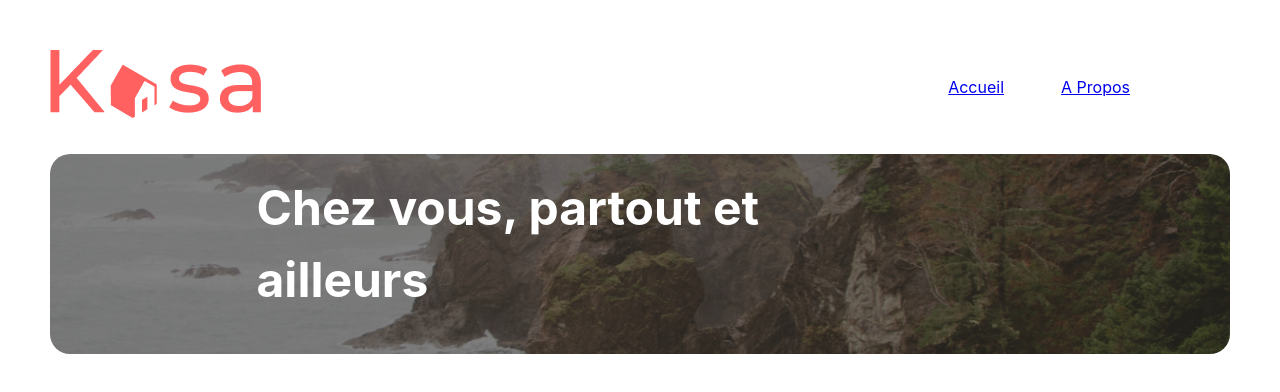
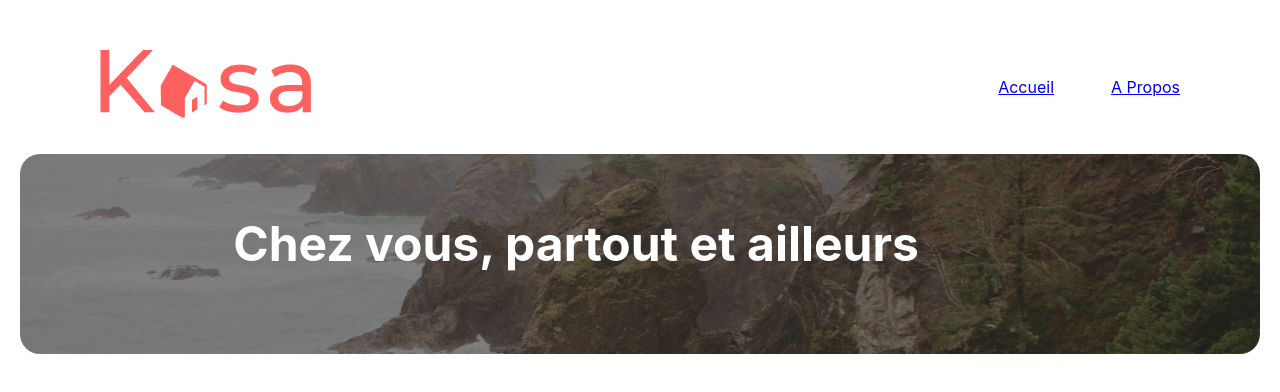
Before and after one commit to Jennifer-Guillemin/kasa_, a React (Vite) app in the folder kasa/: page / in a window 1280 px wide. Shown: the top 392 px of the page. Built offline with nearby package versions, Linux system fonts and the light colour scheme.

Commit message:
version 1.3

```diff
--- a/kasa/src/components/Home.jsx
+++ b/kasa/src/components/Home.jsx
@@ -12,7 +12,7 @@ function Home() {
           <Link to="/">A Propos</Link>
         </nav>
       </banner>
-      <body>
+
       <section className="image-section">
         <img className="mer" src="./src/assets/IMG.png" alt="" />
         <div>
@@ -20,7 +20,8 @@ function Home() {
         </div>
       </section>
       <section className="gallery"></section>
-      </body>
+
+      <footer></footer>
     </div>
   );
 }
--- a/kasa/src/styles/index.css
+++ b/kasa/src/styles/index.css
@@ -18,6 +18,7 @@ banner {
   justify-content: space-between;
   flex-direction: row;
   align-items: center;
+  margin: 50px 0px 0px 100px;
 }
 
 nav {
@@ -26,10 +27,6 @@ nav {
   font-style: normal;
   margin-right: 100px;
   color: black;
-}
-
-html {
-  margin: 50px;
 }
 
 body {
@@ -42,6 +39,8 @@ section {
 }
 
 .image-section {
+  display: flex;
+  justify-content: center;
   position: relative;
 }
 
```
Also changed, not shown: kasa/src/assets/D_Footer.png (added). Lines whose indentation alone changed are shown as unchanged.
